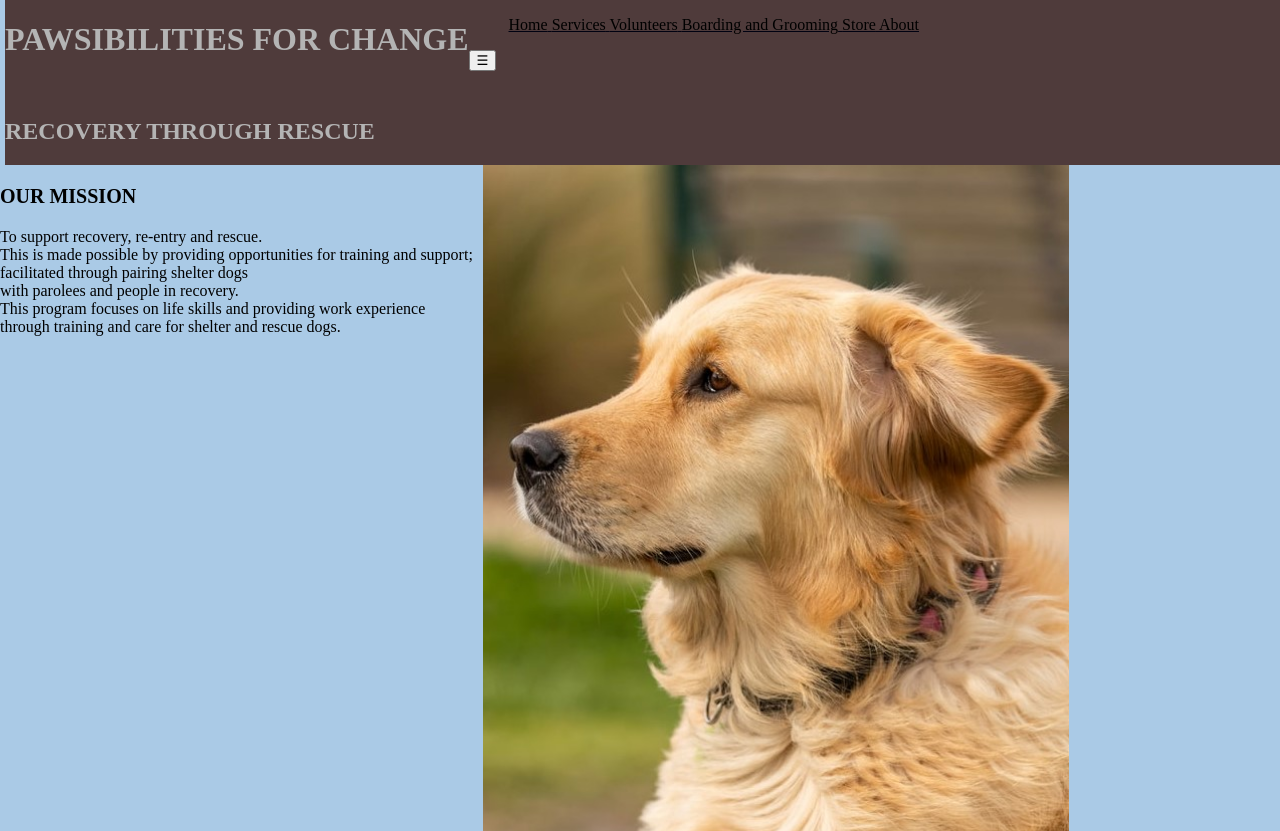
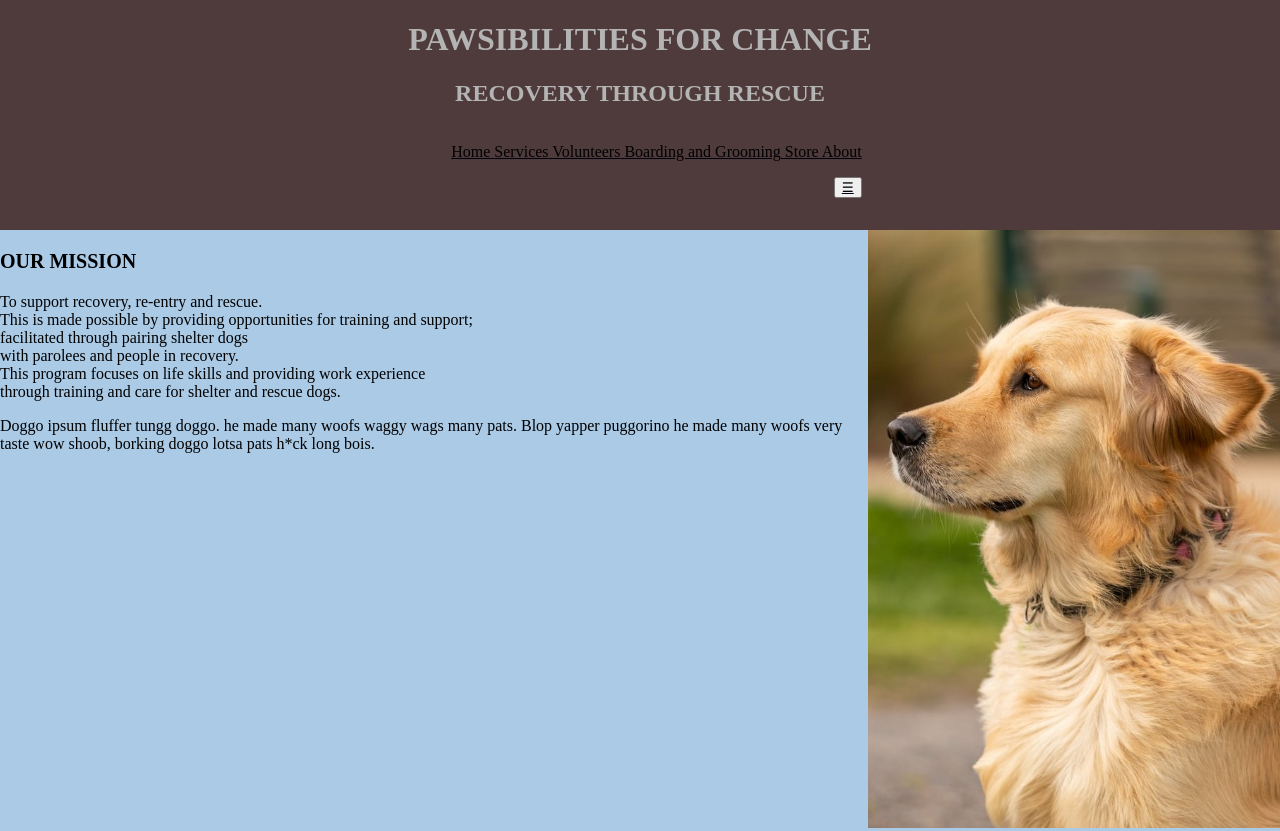
Before and after one commit to susanjt/pawsprojectFEWD, a plain HTML site: page index.html in a window 1280 px wide. Shown: the top 831 px of the page. Drawn offline with Linux system fonts and the light colour scheme.

Commit message:
updated styles

```diff
--- a/index.html
+++ b/index.html
@@ -17,8 +17,8 @@
      <!-- header/ main nav -->
     <header>
         <div class= "header" id= "logo">
-            <div class= "grid-container">
-        <a><h1>PAWSIBILITIES FOR CHANGE</h1> <br>
+            <div class= "banner">
+        <a><h1>PAWSIBILITIES FOR CHANGE</h1>
             <h2>RECOVERY THROUGH RESCUE</h2></a>
           </div>
         <div class= "navLinks" id= "navLinks">
@@ -31,8 +31,7 @@
             <a href="#about">About</a>
             </ul>
          <button class="toggle-button" id="hamburger">&#9776</button>
-        <!--<button id="hamburgerBtn">&#9776;</button>-->
-        <ul id="navLinks"></ul>
+         <ul id="navLinks"></ul>
     </div>
 </header>
     <main>
@@ -46,6 +45,7 @@
                 with parolees and people in recovery.<br>This program focuses on life skills
             and providing work experience<br>
                 through training and care for shelter and rescue dogs.</p>
+                Doggo ipsum fluffer tungg doggo. he made many woofs waggy wags many pats. Blop yapper puggorino he made many woofs very taste wow shoob, borking doggo lotsa pats h*ck long bois.
           </div>
           <div class="column" id="image">
             <img class="image1" src="images\golden.jpg" alt="Golden retriever" style="width: 100%;">
--- a/styles.css
+++ b/styles.css
@@ -59,6 +59,7 @@ a:hover {
   color: #000111;
   background-color: #4f3b3b;
   text-decoration: underline;
+
 }
 
 #navLinks ul {
@@ -66,26 +67,29 @@ a:hover {
 }
 
 /*header styles*/
-.header {
+header {
   display: flex;
   background-color: #4f3b3b;
   color: #b4b4b4;
-  margin-left: 5px;
   width: 100%;
+  justify-content: center;
   }
 
-header logo{
+.banner {
+  display: flex;
+  flex-direction: row;
+  text-align: center;
+  line-height: 40px;
+  margin-left: auto;
+  width: 100;
+  }
+
+.navLinks {
   display: grid;
-  grid-column-start: 1;
-  grid-column-end: 13;
-  grid-row: 1;
-}
-
-header navLinks {
-  display: grid;
-  grid-column-start: -3;
+  justify-items: right;
+  grid-column-start: 9;
   grid-column-end: -1;
-  grid-row: 1;
+  grid-row: 3;
 }
 
 .row {
@@ -99,6 +103,8 @@ header navLinks {
     width: 100%;
   }
 }
+
+
 
 /*main and img styles*/
 
@@ -116,20 +122,29 @@ main {
 }
 
 /*footer styles*/
-.footer {
+footer {
   background-color: #4f3b3b;
   clear: both;
   color: #b4b4b4;
-  font-size: 75em;
   text-align: center;
   overflow: visible;
   width: 100%;
 }
+/*
+.f-menu {
+
+} */
 
 img {
   object-fit: cover;
   width: 100%;
   height: 100%;
+}
+
+form {
+  display: flex;
+  flex-direction: column;
+  margin-left: 15px;
 }
 
 @media screen and (min-width: 769px) {
```
